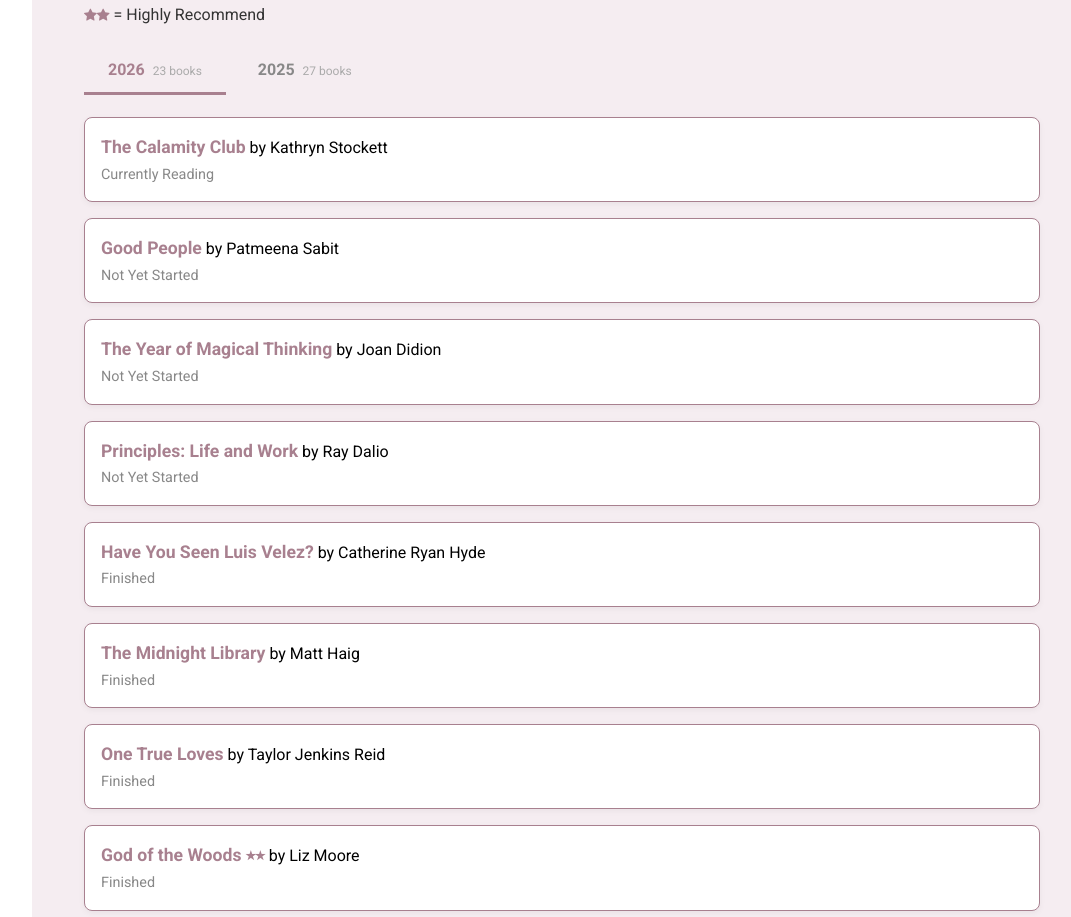
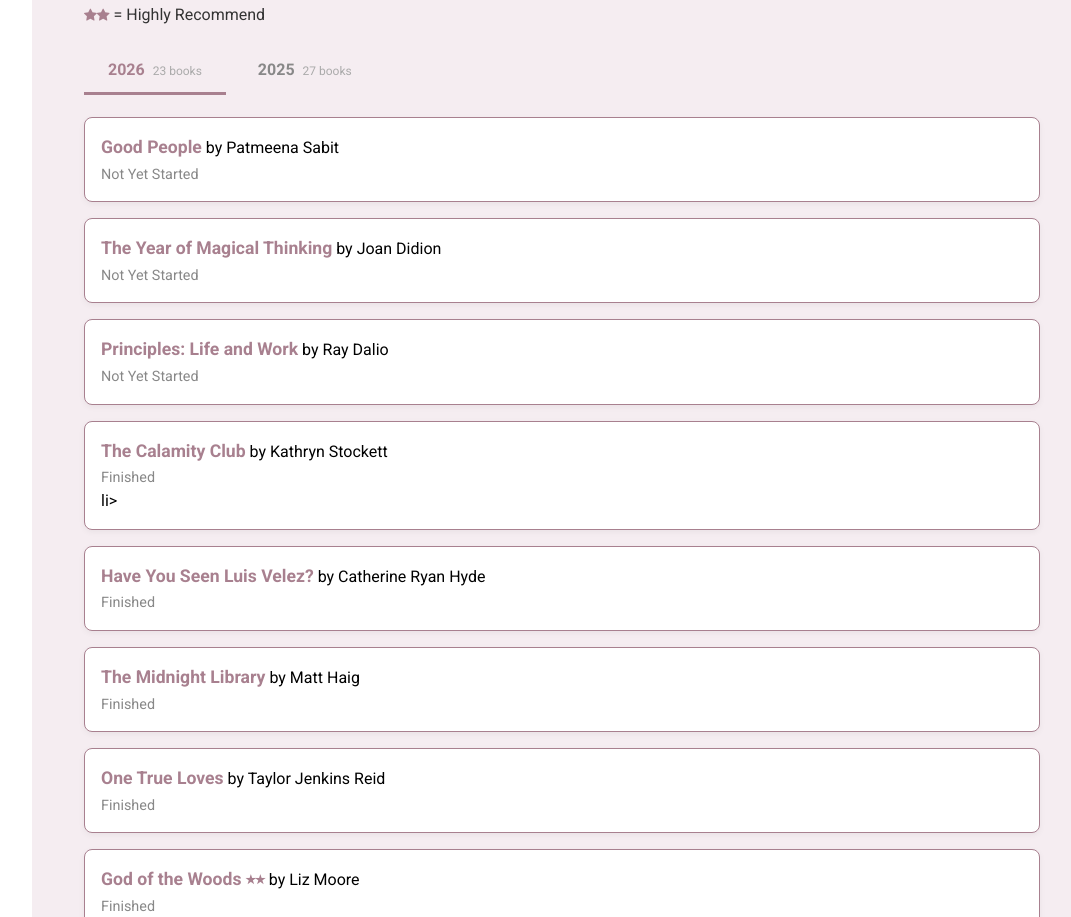
Before and after one commit to ccarter1211/ccarter1211.github.io, a plain HTML site: page index.html in a window 1280 px wide. Shown: the part 6215-7132 px from the top of the page, without its empty margins (188-1259 px from the left). Drawn offline with nearby package versions, Linux system fonts and the light colour scheme.

Commit message:
Mark The Calamity Club as finished
Updated the status of 'The Calamity Club' to 'Finished'.

```diff
--- a/index.html
+++ b/index.html
@@ -397,10 +397,10 @@
           <!-- 2026 -->
           <div class="tab-pane fade show active" id="books-2026" role="tabpanel">
             <ul class="book-list">
-              <li><strong>The Calamity Club</strong> by Kathryn Stockett<span class="status">Currently Reading</span></li>
               <li><strong>Good People</strong> by Patmeena Sabit<span class="status">Not Yet Started</span></li>
               <li><strong>The Year of Magical Thinking</strong> by Joan Didion<span class="status">Not Yet Started</span></li>
               <li><strong>Principles: Life and Work</strong> by Ray Dalio<span class="status">Not Yet Started</span></li>
+                <li><strong>The Calamity Club</strong> by Kathryn Stockett<span class="status">Finished</span>li>
               <li><strong>Have You Seen Luis Velez?</strong> by Catherine Ryan Hyde<span class="status">Finished</span></li>
               <li><strong>The Midnight Library</strong> by Matt Haig<span class="status">Finished</span></li>
               <li><strong>One True Loves</strong> by Taylor Jenkins Reid<span class="status">Finished</span></li>
```
